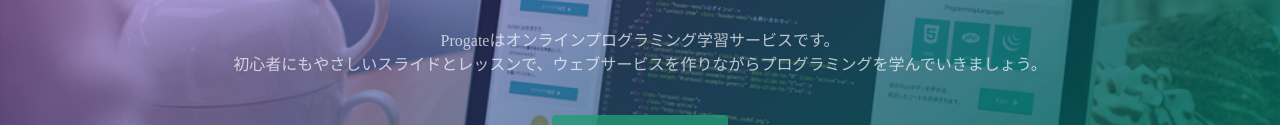
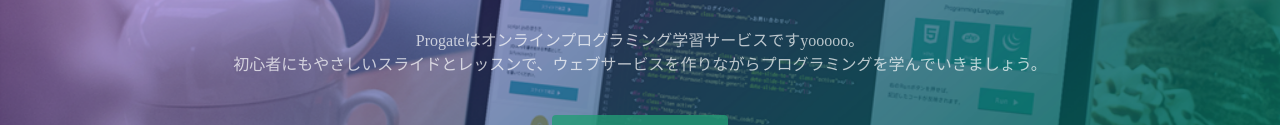
Before and after one commit to n062/-prog-8.github.io, a plain HTML site: page index.html in a window 1280 px wide. Shown: the part 317-442 px from the top of the page. Drawn offline with Linux system fonts and the light colour scheme.

Commit message:
Update index.html

```diff
--- a/index.html
+++ b/index.html
@@ -24,7 +24,7 @@
   <div class="top-wrapper">
     <div class="container">
       <h1>LEARN TO CODE.<br>LEARN TO BE CREATIVE.</h1>
-      <p>Progateはオンラインプログラミング学習サービスです。<br>初心者にもやさしいスライドとレッスンで、ウェブサービスを作りながらプログラミングを学んでいきましょう。</p>
+      <p>Progateはオンラインプログラミング学習サービスですyooooo。<br>初心者にもやさしいスライドとレッスンで、ウェブサービスを作りながらプログラミングを学んでいきましょう。</p>
       <div class="btn-wrapper">
         <a href="#" class="btn signup">新規登録はこちら</a>
         <p>or</p>
```
